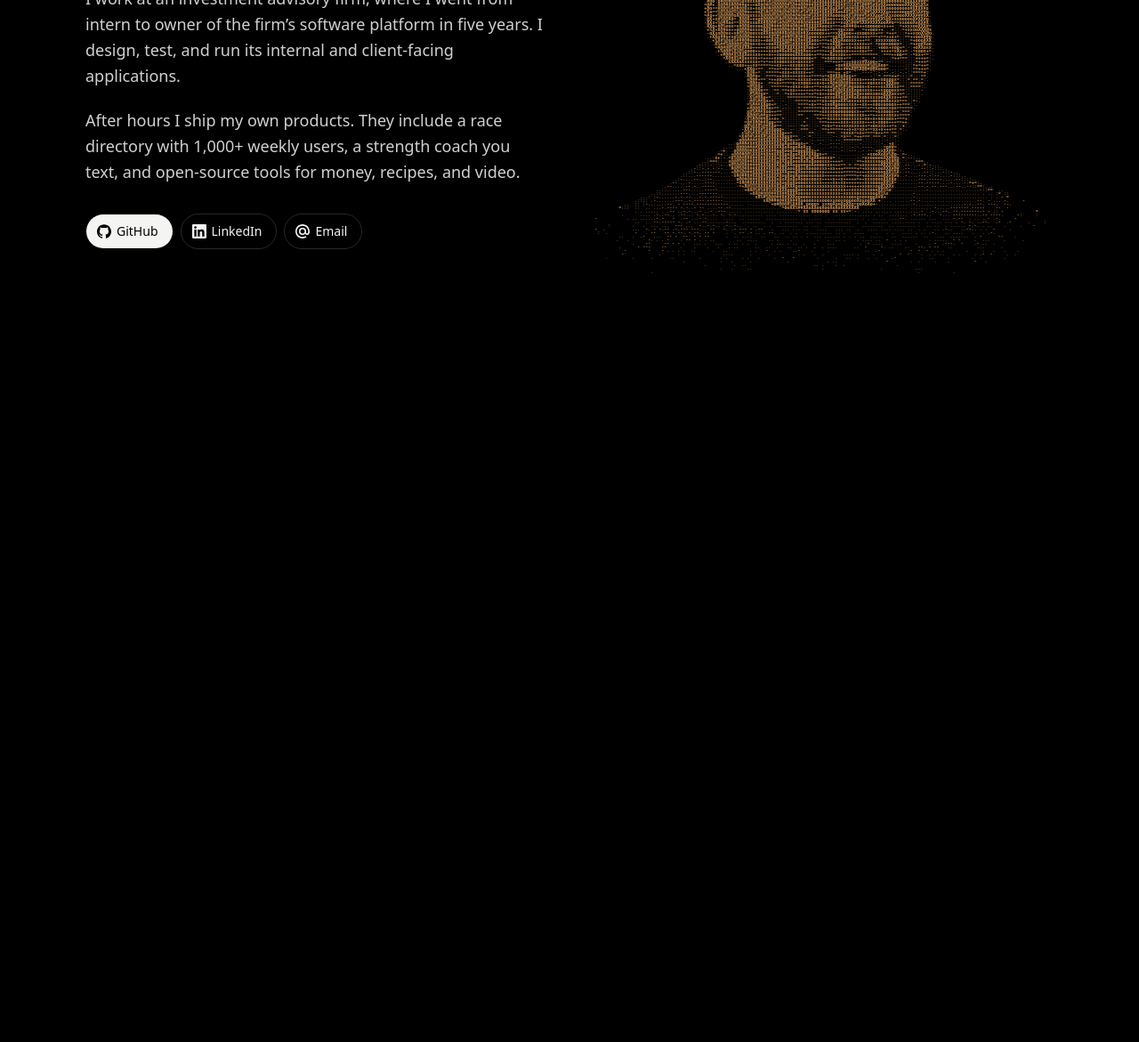
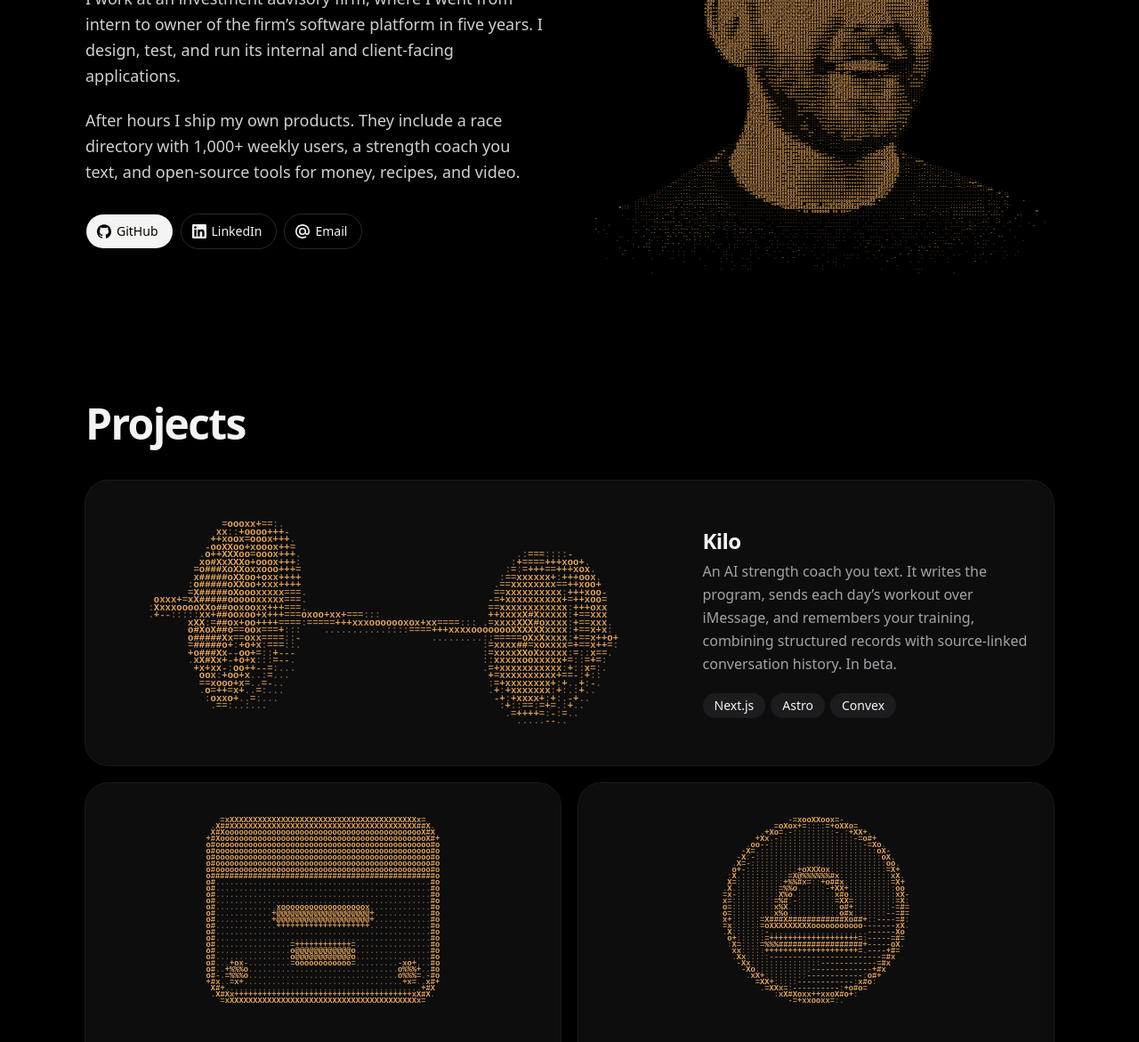
Before and after one commit to zhamann/me, an Astro site: page / in a window 1280 px wide. Shown: the part 300-1471 px from the top of the page at 89% size. Before the commit the page ends 800 px from the top, so only its background shows below. Built offline with nearby package versions, Linux system fonts and the light colour scheme; Astro itself is replaced by a stand-in of ours.

Commit message:
feat: list the projects on the home page (#4)
Lists the projects on the home page, current ones first and retired
ones after. Each card shows its project's drawing instead of a logo,
all in one ink and one kind of panel, so very different products read
as one set. A card's drawing carries over to the project's page.

Co-authored-by: Claude Opus 5.5 <noreply@anthropic.com>

```diff
--- /dev/null
+++ b/src/components/project-card.tsx
@@ -0,0 +1,81 @@
+import { Drawing } from "@/components/drawing"
+import { Badge } from "@/components/ui/badge"
+import {
+  Card,
+  CardDescription,
+  CardFooter,
+  CardHeader,
+  CardTitle,
+} from "@/components/ui/card"
+import { cn } from "@/lib/utils"
+
+interface ProjectCardProps {
+  id: string
+  href: string
+  name: string
+  summary: string
+  tags: string[]
+  /** Puts the words beside the drawing on wide screens. */
+  wide?: boolean
+}
+
+/** A project: its drawing, and a line or two about it. */
+export function ProjectCard({
+  id,
+  href,
+  name,
+  summary,
+  tags,
+  wide = false,
+}: ProjectCardProps) {
+  return (
+    <a
+      href={href}
+      className="group block h-full rounded-4xl outline-none focus-visible:ring-3 focus-visible:ring-ring/60"
+    >
+      <Card
+        className={cn(
+          "h-full gap-0 py-0 shadow-none transition-shadow group-hover:ring-ink/40",
+          wide && "md:grid md:grid-cols-[minmax(0,8fr)_minmax(0,5fr)]"
+        )}
+      >
+        <div
+          className={cn(
+            "@container grid h-68 place-items-center overflow-hidden px-4 sm:h-72",
+            wide && "md:h-80"
+          )}
+          style={
+            {
+              viewTransitionName: `drawing-${id}`,
+              "--drawing-size": wide ? "0.7rem" : undefined,
+            } as React.CSSProperties
+          }
+        >
+          <Drawing name={id} />
+        </div>
+        <div
+          className={cn(
+            "flex flex-1 flex-col gap-5 pb-6",
+            wide && "md:justify-center md:py-8"
+          )}
+        >
+          <CardHeader>
+            <CardTitle className="text-2xl">
+              <h3 className="type-title">{name}</h3>
+            </CardTitle>
+            <CardDescription className="text-base leading-relaxed">
+              {summary}
+            </CardDescription>
+          </CardHeader>
+          <CardFooter className={cn("flex-wrap gap-1.5", !wide && "mt-auto")}>
+            {tags.map((tag) => (
+              <Badge key={tag} variant="secondary">
+                {tag}
+              </Badge>
+            ))}
+          </CardFooter>
+        </div>
+      </Card>
+    </a>
+  )
+}
--- a/src/components/site-header.astro
+++ b/src/components/site-header.astro
@@ -1,5 +1,9 @@
 ---
+import { buttonVariants } from "@/components/ui/button"
 import { site } from "@/lib/site"
+import { cn } from "@/lib/utils"
+
+const links = [{ href: "/#projects", label: "Projects" }]
 ---
 
 <header class="sticky top-0 z-40 bg-background/85 backdrop-blur-md">
@@ -10,5 +14,19 @@ import { site } from "@/lib/site"
     >
       {site.name}
     </a>
+    <nav aria-label="Main" class="-mr-3">
+      <ul class="flex items-center">
+        {links.map((link) => (
+          <li>
+            <a
+              href={link.href}
+              class={cn(buttonVariants({ variant: "ghost" }), "px-2.5 sm:px-3")}
+            >
+              {link.label}
+            </a>
+          </li>
+        ))}
+      </ul>
+    </nav>
   </div>
 </header>
--- /dev/null
+++ b/src/components/ui/card.tsx
@@ -0,0 +1,99 @@
+import * as React from "react"
+import { cn } from "cn"
+
+function Card({
+  className,
+  size = "default",
+  ...props
+}: React.ComponentProps<"div"> & { size?: "default" | "sm" }) {
+  return (
+    <div
+      data-slot="card"
+      data-size={size}
+      className={cn(
+        "group/card flex flex-col gap-(--card-spacing) overflow-hidden rounded-4xl bg-card py-(--card-spacing) text-sm text-card-foreground shadow-md ring-1 ring-foreground/5 [--card-spacing:--spacing(6)] has-[>img:first-child]:pt-0 data-[size=sm]:[--card-spacing:--spacing(4)] dark:ring-foreground/10 *:[img:first-child]:rounded-t-4xl *:[img:last-child]:rounded-b-4xl",
+        className
+      )}
+      {...props}
+    />
+  )
+}
+
+function CardHeader({ className, ...props }: React.ComponentProps<"div">) {
+  return (
+    <div
+      data-slot="card-header"
+      className={cn(
+        "group/card-header @container/card-header grid auto-rows-min items-start gap-1.5 rounded-t-4xl px-(--card-spacing) has-data-[slot=card-action]:grid-cols-[1fr_auto] has-data-[slot=card-description]:grid-rows-[auto_auto] [.border-b]:pb-(--card-spacing)",
+        className
+      )}
+      {...props}
+    />
+  )
+}
+
+function CardTitle({ className, ...props }: React.ComponentProps<"div">) {
+  return (
+    <div
+      data-slot="card-title"
+      className={cn("font-heading text-base font-medium", className)}
+      {...props}
+    />
+  )
+}
+
+function CardDescription({ className, ...props }: React.ComponentProps<"div">) {
+  return (
+    <div
+      data-slot="card-description"
+      className={cn("text-sm text-muted-foreground", className)}
+      {...props}
+    />
+  )
+}
+
+function CardAction({ className, ...props }: React.ComponentProps<"div">) {
+  return (
+    <div
+      data-slot="card-action"
+      className={cn(
+        "col-start-2 row-span-2 row-start-1 self-start justify-self-end",
+        className
+      )}
+      {...props}
+    />
+  )
+}
+
+function CardContent({ className, ...props }: React.ComponentProps<"div">) {
+  return (
+    <div
+      data-slot="card-content"
+      className={cn("px-(--card-spacing)", className)}
+      {...props}
+    />
+  )
+}
+
+function CardFooter({ className, ...props }: React.ComponentProps<"div">) {
+  return (
+    <div
+      data-slot="card-footer"
+      className={cn(
+        "flex items-center rounded-b-4xl px-(--card-spacing) [.border-t]:pt-(--card-spacing)",
+        className
+      )}
+      {...props}
+    />
+  )
+}
+
+export {
+  Card,
+  CardHeader,
+  CardFooter,
+  CardTitle,
+  CardAction,
+  CardDescription,
+  CardContent,
+}
--- a/src/pages/index.astro
+++ b/src/pages/index.astro
@@ -1,12 +1,27 @@
 ---
 import { Drawing } from "@/components/drawing"
 import Icon from "@/components/icon.astro"
+import { ProjectCard } from "@/components/project-card"
 import { buttonVariants } from "@/components/ui/button"
 import Layout from "@/layouts/main.astro"
+import { getProjects, projectPath, type Project } from "@/lib/projects"
 import { site } from "@/lib/site"
 import { cn } from "@/lib/utils"
 
+const projects = await getProjects()
+const current = projects.filter((p) => p.data.status === "current")
+const retired = projects.filter((p) => p.data.status === "retired")
+
+const card = (project: Project) => ({
+  id: project.id,
+  href: projectPath(project),
+  name: project.data.name,
+  summary: project.data.summary,
+  tags: project.data.tags,
+})
+
 const container = "mx-auto max-w-6xl px-5 sm:px-8"
+const heading = "type-display text-4xl sm:text-5xl"
 ---
 
 <Layout>
@@ -60,5 +75,30 @@ const container = "mx-auto max-w-6xl px-5 sm:px-8"
         />
       </div>
     </section>
+
+    <section
+      id="projects"
+      aria-labelledby="projects-heading"
+      class={cn(container, "mt-28 sm:mt-36")}
+    >
+      <h2 id="projects-heading" class={heading}>
+        Projects
+      </h2>
+      <ul class="mt-10 grid gap-5 md:grid-cols-2">
+        {current.map((project, i) => (
+          <li class={cn(i === 0 && "md:col-span-2")}>
+            <ProjectCard {...card(project)} wide={i === 0} />
+          </li>
+        ))}
+      </ul>
+      <h3 class="type-title mt-16 text-2xl">Retired</h3>
+      <ul class="mt-6 grid gap-5 md:grid-cols-2 lg:grid-cols-6">
+        {retired.map((project, i) => (
+          <li class={i < 3 ? "lg:col-span-2" : "lg:col-span-3"}>
+            <ProjectCard {...card(project)} />
+          </li>
+        ))}
+      </ul>
+    </section>
   </main>
 </Layout>
```
